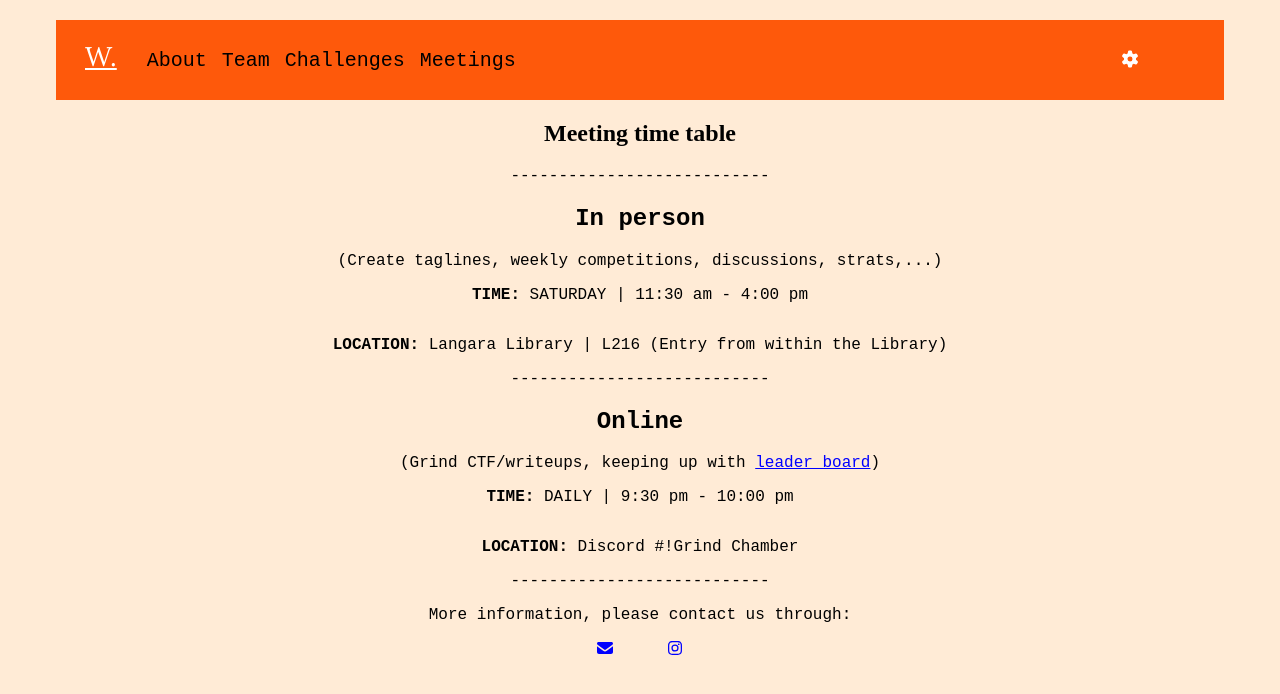
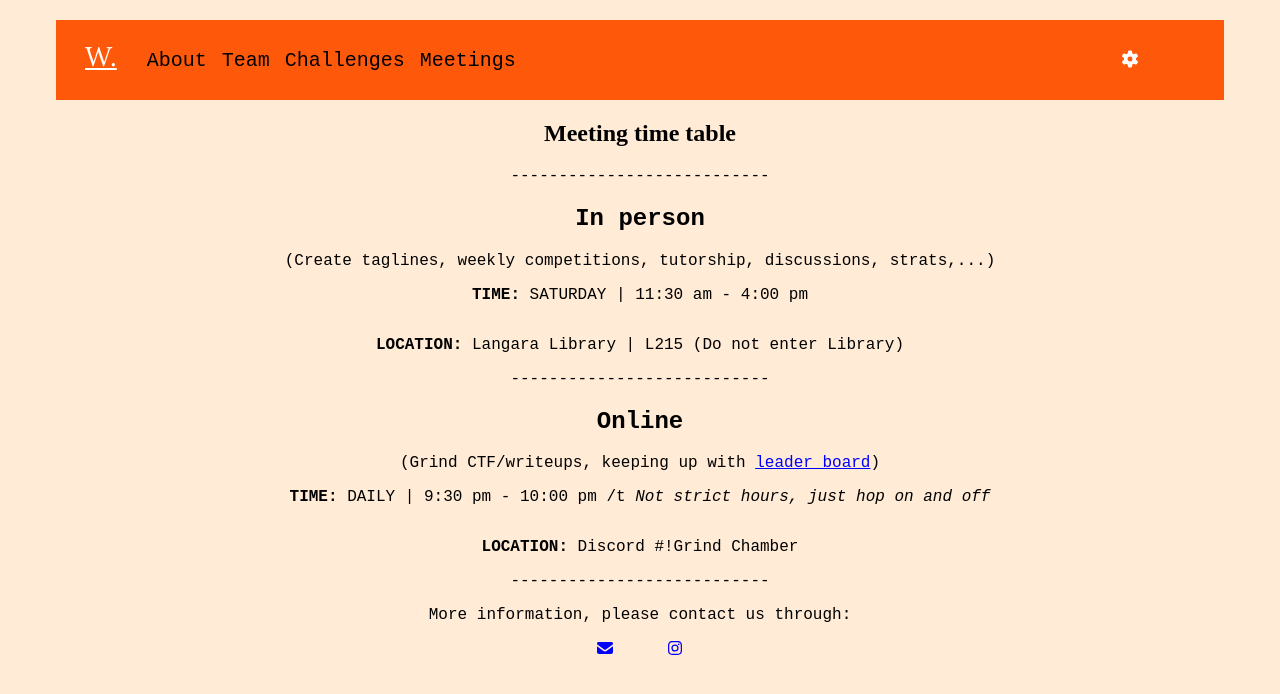
Before and after one commit to Longisrealll/cyberSecProj, a React (Vite) app in the folder wangara/: page /posts in a window 1280 px wide. Shown: the top 694 px of the page. Built offline with nearby package versions, Linux system fonts and the light colour scheme; a web font is replaced by a local one.

Commit message:
minor changes, including meeting location

```diff
--- a/wangara/src/AllPages/MainPage.jsx
+++ b/wangara/src/AllPages/MainPage.jsx
@@ -137,14 +137,14 @@ export function MainPage({mode, setMode}){
                 {/* flex box */}
                 <div>
                     <h2>Brief intro</h2>
-                    <p>Wangara was known as Langara CTF team. If you are interested in Cybersecurity or CTF show up to our meetings! No prior experiences needed.
-                        Join us for some fun in competing and grow your skills!</p>
+                    <p> Wangara was known as Langara CTF team.  No prior experiences needed so come and learn a thing or two if you are interested in Cybersecurity or CTF!
+                        Join us for some fun to level up your technical skills!</p>
                     <p>At the end of each fall semester is our biggest yearly competition–CyberSci to which we build up our skills during the rest of the year. </p>
-                    <p>Activities for the club revolve mainly around completing and growing personal CTF skills through sources such as weekly competitions and PicoCTF gymnasium grinds. </p>
+                    <p>Activities for the club revolve mainly around completing and growing personal CTF skills through sources such as weekly competitions and PicoCTF gymnasium grinds and online competitions. </p>
                     <p>This semester we aim to host our first school wide CTF competition. The time will be set after the first midterms around the end of February. Details will be finalized mid January. </p>
                     <h2>Schedule</h2>
-                    <p>We will be meeting in person every Saturday at the Langara Library until we secure a classroom. Please note the in-person location is subjected to change.
-                        Please make sure to check Discord and Instagram for more immediate updates! For more details, go to <Link to='/posts'>Meetings</Link>
+                    <p>We will be meeting in person every Saturday in the L building. Please note the in-person location is subjected to change.
+                        Check Discord and Instagram for more immediate updates! For more details, go to <Link to='/posts'>Meetings</Link>
                     </p>
                 </div>
                 {/* < /*img alt="team image" >*/}
--- a/wangara/src/AllPages/MeetingPage.jsx
+++ b/wangara/src/AllPages/MeetingPage.jsx
@@ -14,13 +14,13 @@ export function MeetingPages({mode, setMode}){
             <h1>Meeting time table</h1>
             ---------------------------
             <h2>In person</h2>
-            <figcaption>(Create taglines, weekly competitions, discussions, strats,...)</figcaption>
+            <figcaption>(Create taglines, weekly competitions, tutorship, discussions, strats,...)</figcaption>
             <p><strong>TIME: </strong>SATURDAY | 11:30 am - 4:00 pm</p>
-            <p><strong>LOCATION: </strong>Langara Library | L216 (Entry from within the Library) </p>
+            <p><strong>LOCATION: </strong>Langara Library | L215 (Do not enter Library) </p>
             ---------------------------
             <h2>Online</h2>
             <figcaption>(Grind CTF/writeups, keeping up with <a href="https://www.google.com/url?q=https://leaderboarded.com/board/zvgdqhzpvfdbr/?public%3Dtrue&sa=D&source=docs&ust=1767816372199823&usg=AOvVaw3Q-XSn3I7wqz6PcJ5yb6ND">leader board</a>)</figcaption>
-            <p><strong>TIME: </strong>DAILY | 9:30 pm - 10:00 pm</p>
+            <p><strong>TIME: </strong>DAILY | 9:30 pm - 10:00 pm /t <i>Not strict hours, just hop on and off</i></p>
             <p><strong>LOCATION: </strong>Discord #!Grind Chamber</p>
             ---------------------------
             <p>More information, please contact us through: </p>
```
